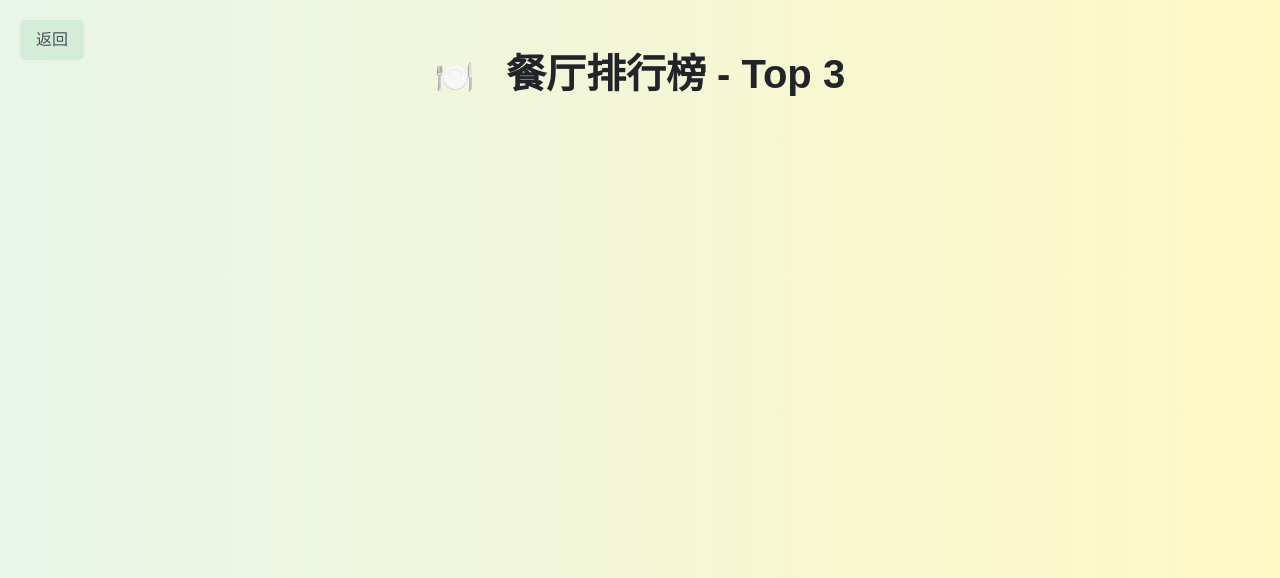
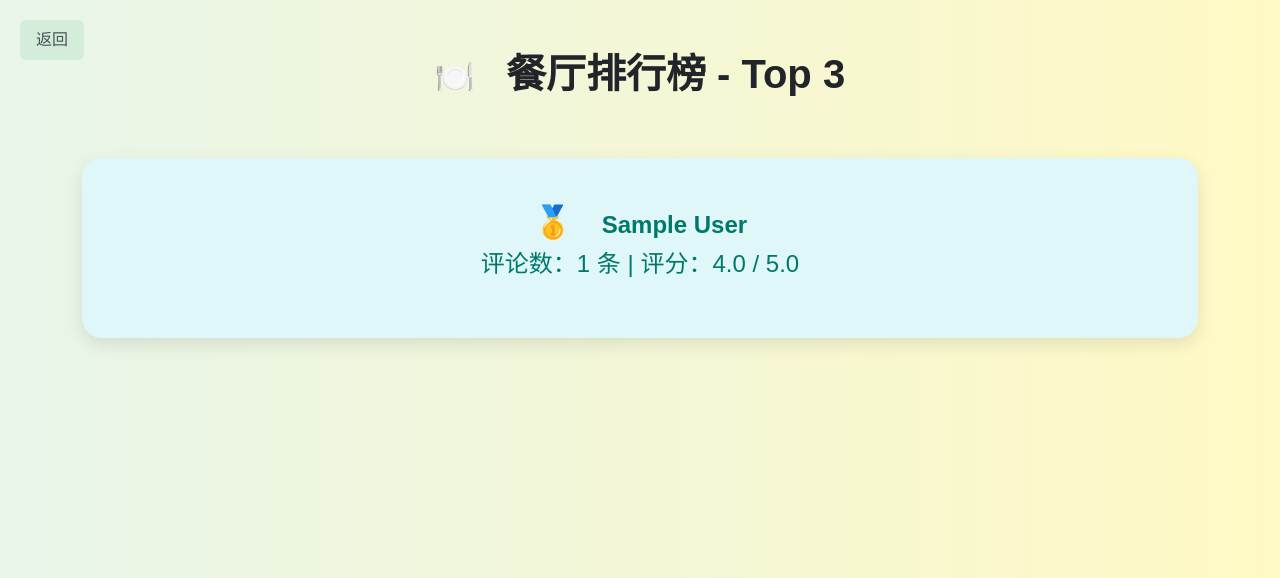
Before and after one commit to MacchiatoDWK/CanteenReview, a Django app: page /ranking_restaurant.html in a window 1280 px wide. Shown: the top 578 px of the page. Run offline with Django 3.2, Linux system fonts and the light colour scheme; tables that the repository leaves empty hold one stand-in row (values such as "Sample post").

```diff
--- a/summary/views.py
+++ b/summary/views.py
@@ -108,7 +108,7 @@ def get_dish_ratings():
     one_week_ago = now - timedelta(weeks=1)
 
     # 获取菜品类型的评论（ObjType=2）
-    reviews = Review.objects.filter(ObjType=2, Timestamp__gte=one_week_ago, Timestamp__lte=now)
+    reviews = Review.objects.filter(ObjType=3, Timestamp__gte=one_week_ago, Timestamp__lte=now)
 
     if not reviews.exists():
         print("No dish reviews found in the last week.")
@@ -166,7 +166,7 @@ def get_restaurant_ratings():
     one_week_ago = now - timedelta(weeks=1)  # 一周前的时间
 
     # 获取餐厅类型的评论（ObjType=3）
-    reviews = Review.objects.filter(ObjType=3, Timestamp__gte=one_week_ago, Timestamp__lte=now)
+    reviews = Review.objects.filter(ObjType=1, Timestamp__gte=one_week_ago, Timestamp__lte=now)
 
     # 检查是否找到了评论
     if not reviews.exists():
@@ -276,7 +276,7 @@ def ranking_sumup(request):
 
 def ranking_dishes(request):
     # 获取所有菜品评论数据，只筛选出 ObjType 为 2（菜品类型）的评论
-    dish_reviews = Review.objects.filter(ObjType=2)  # 只获取菜品类型的评论
+    dish_reviews = Review.objects.filter(ObjType=3)  # 只获取菜品类型的评论
 
     # 使用 annotate 来计算每个菜品的平均评分和评论数
     db_dishes = dish_reviews.values('ObjID').annotate(
@@ -307,7 +307,7 @@ def ranking_dishes(request):
 
 def ranking_restaurant(request):
     # 从 Review 表中获取餐厅评论数据
-    restaurant_reviews = Review.objects.filter(ObjType=3)  # 只获取餐厅类型的评论
+    restaurant_reviews = Review.objects.filter(ObjType=1)  # 只获取餐厅类型的评论
 
     # 使用 annotate 来计算每个餐厅的平均评分和评论数
     db_restaurants = restaurant_reviews.values('ObjID').annotate(
@@ -329,9 +329,13 @@ def ranking_restaurant(request):
 
     return render(request, 'ranking_restaurant.html', {'top_restaurants': top_restaurants})
 
+
+from django.db.models import Avg, Count
+
+
 def ranking_seller(request):
-    # 获取所有档口评论数据，只筛选出 ObjType 为 1（档口类型）的评论
-    stall_reviews = Review.objects.filter(ObjType=1)  # 只获取档口类型的评论
+    # 获取所有档口评论数据，只筛选出 ObjType 为 2（档口类型）的评论
+    stall_reviews = Review.objects.filter(ObjType=2)  # 只获取档口类型的评论
 
     # 使用 annotate 来计算每个档口的平均评分和评论数
     db_stalls = stall_reviews.values('ObjID').annotate(
@@ -347,11 +351,30 @@ def ranking_seller(request):
         # 获取所属食堂的名称
         canteen_info = CanteenInfo.objects.get(id=stall_info.Canteen.id)
 
+        # 获取该档口的所有菜品
+        dishes = DishInfo.objects.filter(Stall=stall_info)
+
+        # 对每个菜品计算平均评分并选择评分最高的菜品
+        best_dish = None
+        highest_rating = 0
+
+        for dish in dishes:
+            # 获取该菜品的平均评分
+            dish_avg_rating = Review.objects.filter(ObjID=dish.id, ObjType=3).aggregate(Avg('Rating'))['Rating__avg']
+
+            if dish_avg_rating and dish_avg_rating > highest_rating:
+                best_dish = dish
+                highest_rating = dish_avg_rating
+
+        # 如果找到了评分最高的菜品，则取该菜品名称，否则标记为"无特色菜"
+        specialty = best_dish.DishName if best_dish else '无特色菜'
+
         top_rankings.append({
             'name': stall_info.StallName,  # 获取档口名称
             'location': canteen_info.CanteenName,  # 获取所属食堂名称
             'reviews_count': stall['review_count'],  # 获取评论数量
-            'rating': round(stall['average_rating'], 1) if stall['average_rating'] else 0  # 四舍五入保留一位小数
+            'rating': round(stall['average_rating'], 1) if stall['average_rating'] else 0,  # 四舍五入保留一位小数
+            'specialties': specialty  # 获取特色菜名称
         })
 
     return render(request, 'ranking_seller.html', {'top_rankings': top_rankings})
--- a/templates/ranking_restaurant.html
+++ b/templates/ranking_restaurant.html
@@ -39,28 +39,33 @@
             background-color: #a5d6a7; /* 悬停时背景颜色稍微加深 */
         }
 
-        .rank-btn {
-            width: 70%;  /* 按钮宽度增加 */
-            padding: 50px; /* 按钮厚度增加 */
-            font-size: 1.5rem; /* 增大按钮文本大小 */
+        /* 餐厅卡片样式 */
+        .rank-card {
+            width: 100%;
+            padding: 40px;
+            font-size: 1.5rem;
             margin-top: 20px;
-            margin-left: 15%; /* 居中显示按钮 */
+            margin-bottom: 20px;
             border-radius: 20px;
-            transition: transform 0.3s ease, background-color 0.3s ease;
-            background-color: #e0f7fa; /* 淡蓝色背景 */
-            color: #00796b; /* 深绿色文字 */
-            text-align: center; /* 商家名称居中 */
+            transition: transform 0.3s ease, background-color 0.3s ease, box-shadow 0.3s ease;
+            background-color: #e0f7fa;
+            color: #00796b;
+            text-align: center;
+            box-shadow: 0 6px 18px rgba(0, 0, 0, 0.1); /* 增强阴影效果 */
         }
 
-        .rank-btn:hover {
-            transform: scale(1.05); /* 鼠标悬停时放大 */
-            background-color: #b2ebf2; /* 悬停时的背景色 */
+        /* 鼠标悬停效果 */
+        .rank-card:hover {
+            transform: scale(1.05);
+            background-color: #b2ebf2;
+            box-shadow: 0 8px 20px rgba(0, 0, 0, 0.15);
         }
 
-        .rank-btn:focus {
+        .rank-card:focus {
             outline: none;
         }
 
+        /* 奖牌样式 */
         .medal {
             font-size: 2rem; /* 增大奖牌图标大小 */
             font-weight: bold;
@@ -79,61 +84,17 @@
             color: #cd7f32; /* 铜牌 */
         }
 
-        /* 保持排行榜框大小不变 */
-        .rank-card {
-            border: none;
-            border-radius: 20px; /* 圆角边框 */
-            box-shadow: 0 6px 18px rgba(0, 0, 0, 0.1); /* 增强阴影效果 */
-            margin-bottom: 40px; /* 增加底部间距 */
-            width: 100%; /* 设置为100%宽度，确保框与按钮大小一致 */
-            padding: 40px; /* 增大框的内边距 */
-            background-color: #e0f7fa; /* 背景颜色 */
-        }
-
-        .card-body {
-            padding: 20px;
-        }
-
-        .card-title {
-            font-size: 1.5rem;
-            font-weight: bold;
-        }
-
-        .card-body p {
-            font-size: 1.2rem;
-            color: #495057; /* 文字颜色 */
-        }
-
-        .additional-info {
-            font-size: 1rem;
-            color: #5f6368; /* 灰色文字 */
-        }
-
-        .card-body .medal {
-            font-size: 2rem; /* 增大奖牌图标 */
-        }
-
-        .card-body .rank-title {
-            font-size: 2rem;
-            font-weight: bold;
-        }
-
         /* 自适应调整 */
         @media (max-width: 768px) {
             .header-title {
                 font-size: 2rem; /* 小屏幕上调整标题大小 */
             }
 
-            .rank-btn {
-                font-size: 1.2rem; /* 调整按钮字体大小 */
-                width: 90%;  /* 在小屏幕上按钮宽度调整 */
+            .rank-card {
+                font-size: 1.2rem; /* 调整卡片字体大小 */
+                width: 90%;  /* 在小屏幕上卡片宽度调整 */
                 margin-left: 5%;
-                padding: 60px; /* 按钮的厚度增加 */
-            }
-
-            .card {
-                padding: 25px;
-                width: 100%; /* 自适应调整框的宽度 */
+                padding: 60px; /* 卡片的厚度增加 */
             }
         }
     </style>
@@ -152,18 +113,13 @@
         <div class="row">
             <div class="col-md-12">
                 {% for rank in top_restaurants %}
-                    <button class="rank-btn" onclick="window.location.href='/details/{{ rank.id }}'">
-                        {% if forloop.first %}
-                            <span class="medal gold">🥇</span>
-                        {% elif forloop.counter == 2 %}
-                            <span class="medal silver">🥈</span>
-                        {% elif forloop.counter == 3 %}
-                            <span class="medal bronze">🥉</span>
-                        {% endif %}
-
-                        <span style="font-size: 1.5rem; font-weight: bold;">{{ rank.name }}</span>
-                        <p class="additional-info">评论数：{{ rank.reviews_count }} 条 | 评分：{{ rank.rating }} / 5.0</p>
-                    </button>
+                <div class="rank-card">
+                    <span class="medal {% if forloop.first %}gold{% elif forloop.counter == 2 %}silver{% elif forloop.counter == 3 %}bronze{% endif %}">
+                         {% if forloop.first %}🥇{% elif forloop.counter == 2 %}🥈{% elif forloop.counter == 3 %}🥉{% elif forloop.counter == 4 %}4️⃣{% elif forloop.counter == 5 %}5️⃣{% endif %}
+                    </span>
+                    <span style="font-size: 1.5rem; font-weight: bold;">{{ rank.name }}</span>
+                    <p class="additional-info">评论数：{{ rank.reviews_count }} 条 | 评分：{{ rank.rating }} / 5.0</p>
+                </div>
                 {% endfor %}
             </div>
         </div>
```
Also changed, not shown: templates/ranking_seller.html (+30 -26 lines).
